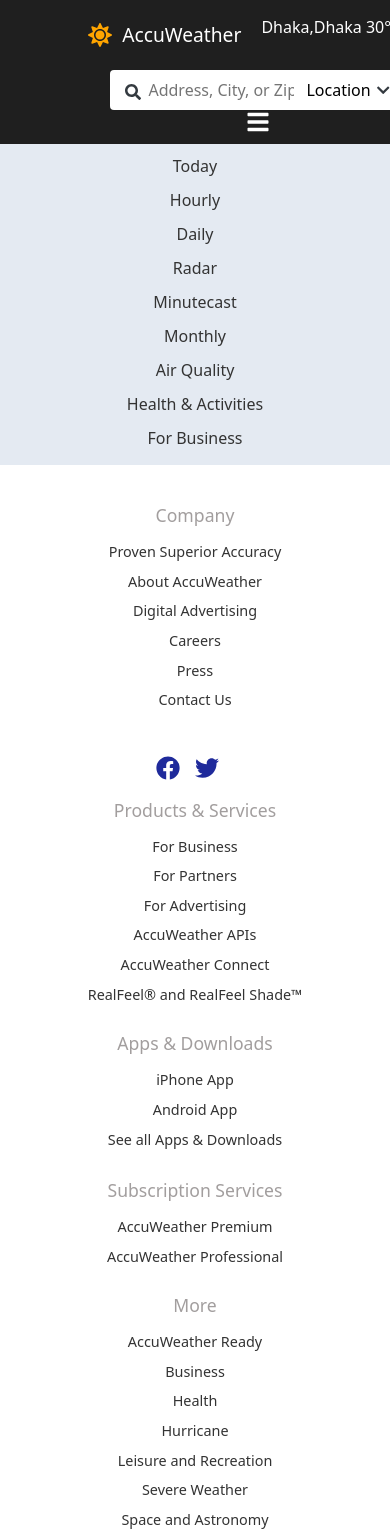
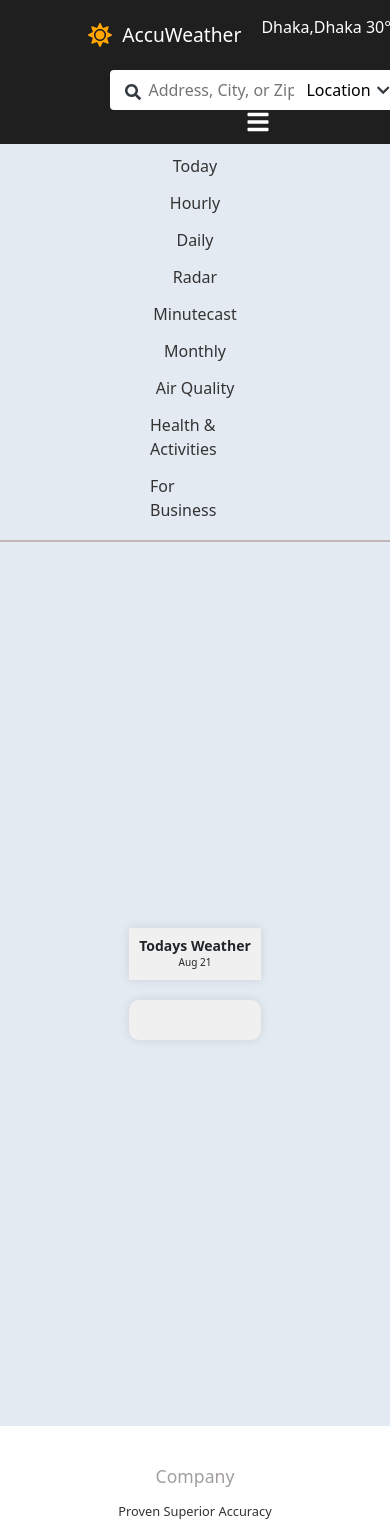
Before and after one commit to Juba1r/AccuWeather-by-React, a React (Vite) app in the folder accuweather/: page / in a window 390 px wide. Shown: the top 1531 px of the page. Built offline with nearby package versions, Linux system fonts and the light colour scheme.

Commit message:
layout and homepage

```diff
--- a/accuweather/src/App.css
+++ b/accuweather/src/App.css
@@ -1,4 +1,8 @@
-.aft-nav {
+.main-container {
   background-color: #e4eaf2;
+}
 
+.content-container {
+  padding: 20px;
+  min-height: calc(100vh - 200px);
 }
--- a/accuweather/src/App.jsx
+++ b/accuweather/src/App.jsx
@@ -1,16 +1,12 @@
 import "./App.css";
 import "bootstrap/dist/css/bootstrap.min.css";
-import Navbar from "./components/Navbar/Navbar";
-import Navbar2 from "./components/Navbar2/Navbar2";
-import Footer from "./components/Footer/footer";
+import HomePage from "./components/Homepage/homepage";
 
 function App() {
   return (
-    <>
-      <Navbar />
-      <Navbar2 />
-      <Footer />
-    </>
+    <div className="main-container">
+      <HomePage />
+    </div>
   );
 }
 
--- a/accuweather/src/components/Footer/footer.css
+++ b/accuweather/src/components/Footer/footer.css
@@ -2,7 +2,9 @@
   background-color: #fff;
   color: #645757cf;
   padding: 40px 20px;
-  font-size: 0.9rem;
+  font-size: 0.8rem;
+  display: grid;
+  justify-content: center;
 }
 
 .footer-content {
@@ -77,7 +79,6 @@
   font-weight: 700;
 }
 
-/* Responsive Styles */
 @media (max-width: 768px) {
   .footer-content {
     flex-direction: column;
--- /dev/null
+++ b/accuweather/src/components/Homepage/HomePage.css
@@ -0,0 +1,78 @@
+.homepage-container {
+  height: 100vh; /* Make the container take up the full height of the viewport */
+  display: flex;
+  justify-content: center;
+  align-items: center;
+}
+
+.centered-container {
+  text-align: center;
+  max-width: 800px; /* Set a maximum width for the centered container */
+  margin: 0 auto; /* Center the container horizontally */
+}
+
+.card-header {
+  background-color: #f0f0f0;
+  padding: 25px 200px;
+  border-radius: 10px;
+  box-shadow: 0 0 10px rgba(0, 0, 0, 0.1);
+  display: flex;
+  justify-content: space-between;
+  align-items: center;
+}
+
+.card-header h2 {
+  font-size: 18px;
+  font-weight: bold;
+  margin: 0;
+}
+
+.card-header p {
+  font-size: 14px;
+  margin: 0;
+  text-align: right;
+}
+
+.weather-details-card {
+  background-color: #f0f0f0;
+  padding: 20px;
+  border-radius: 10px;
+  box-shadow: 0 0 10px rgba(0, 0, 0, 0.1);
+  margin-top: 20px;
+}
+
+/* Media queries for responsive design */
+
+/* Small screens (less than 768px) */
+@media (max-width: 768px) {
+  .centered-container {
+    max-width: 90%; /* Reduce the maximum width for small screens */
+  }
+  .card-header {
+    flex-direction: column; /* Stack the header elements vertically on small screens */
+    align-items: center;
+  }
+  .card-header h2 {
+    font-size: 16px; /* Reduce the font size for small screens */
+  }
+  .card-header p {
+    font-size: 12px; /* Reduce the font size for small screens */
+    text-align: center;
+  }
+}
+
+/* Extra small screens (less than 480px) */
+@media (max-width: 480px) {
+  .centered-container {
+    max-width: 95%; /* Reduce the maximum width for extra small screens */
+  }
+  .card-header {
+    padding: 10px; /* Reduce the padding for extra small screens */
+  }
+  .card-header h2 {
+    font-size: 14px; /* Reduce the font size for extra small screens */
+  }
+  .card-header p {
+    font-size: 10px; /* Reduce the font size for extra small screens */
+  }
+}
--- /dev/null
+++ b/accuweather/src/components/Homepage/HomePage.jsx
@@ -0,0 +1,22 @@
+import "./HomePage.css";
+import Layout from "../Layout";
+
+function HomePage() {
+  return (
+    <Layout>
+      <div className="homepage-container">
+        <div className="centered-container">
+          <div className="card-header">
+            <h2>Todays Weather</h2>
+            <p>Aug 21</p>
+          </div>
+          <div className="weather-details-card">
+            {/* Add weather details here */}
+          </div>
+        </div>
+      </div>
+    </Layout>
+  );
+}
+
+export default HomePage;
--- /dev/null
+++ b/accuweather/src/components/Layout.jsx
@@ -0,0 +1,16 @@
+import Navbar from "../components/Navbar/Navbar";
+import Navbar2 from "../components/Navbar2/Navbar2";
+import Footer from "./Footer/footer";
+
+function Layout(props) {
+  return (
+    <>
+      <Navbar />
+      <Navbar2 />
+      <div className="content-container">{props.children}</div>
+      <Footer />
+    </>
+  );
+}
+
+export default Layout;
--- a/accuweather/src/components/Navbar2/Navbar2.css
+++ b/accuweather/src/components/Navbar2/Navbar2.css
@@ -1,27 +1,28 @@
 .secondary-navbar-container {
   background-color: #e4eaf2;
   padding: 10px 0;
+  border-bottom: 2px solid #c0b7b7; /* The bottom border */
+  max-width: 100%; /* Ensure full width across the screen */
+  margin: 0 auto; /* Center the navbar */
 }
 
 .secondary-navbar {
   display: flex;
   justify-content: center;
   align-items: center;
-  width: 90%;
   max-width: 1200px;
-  margin: 0 auto;
-  flex-wrap: wrap; /* Ensure items wrap on smaller screens */
-  gap: 15px;
+  margin: 0 135px;
+  gap: 10px;
 }
 
 .secondary-navbar a {
   color: #333;
   text-decoration: none;
-  margin: 0 10px;
+  margin: 0 15px;
   font-size: 1rem;
   font-weight: 500;
   position: relative;
-  padding-bottom: 5px; /* Space for the underline */
+  padding-bottom: 8px; /* Increased padding to make space for the underline */
 }
 
 .secondary-navbar a::after {
@@ -29,7 +30,7 @@
   display: block;
   position: absolute;
   left: 0;
-  bottom: 0;
+  bottom: -2px; /* Position the underline above the border */
   width: 100%;
   height: 2px;
   background-color: transparent; /* Default color */
```
